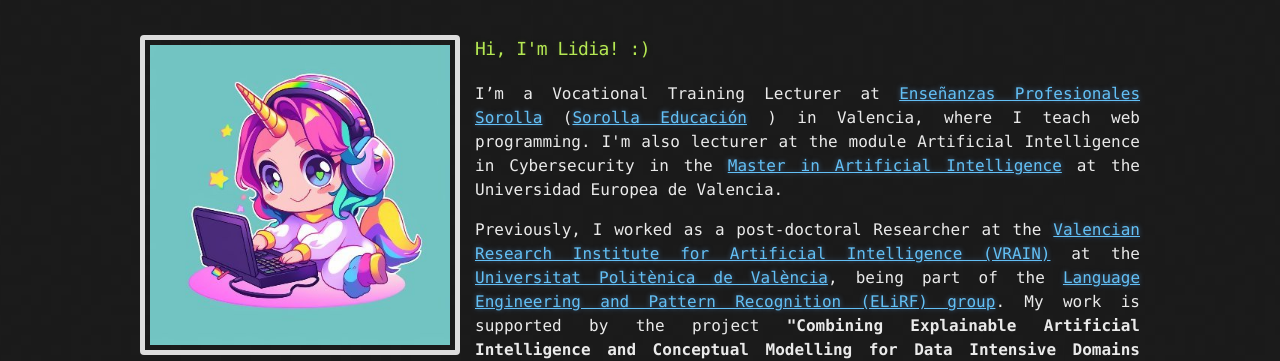
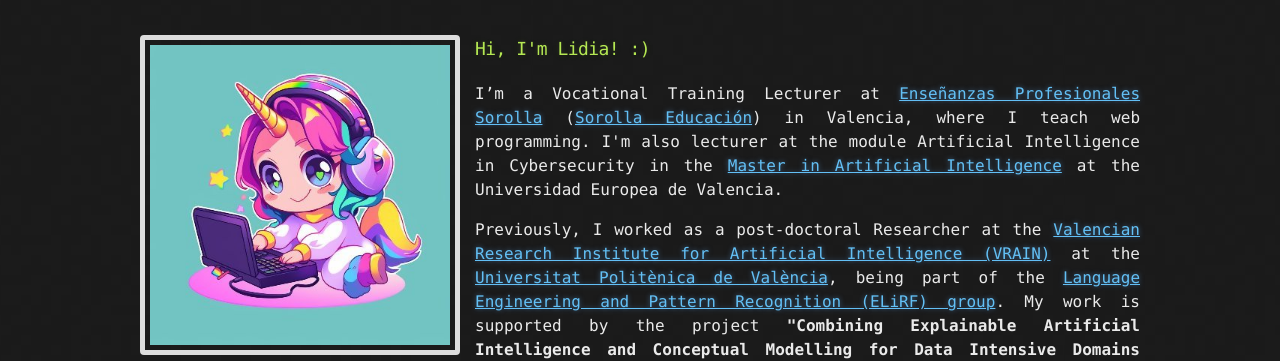
Before and after one commit to liconoc/liconoc.github.io, a Jekyll site: the page built from index.md, in a window 1280 px wide. Shown: the part 166-527 px from the top of the page. Built offline with Jekyll 4.4.1, drawn with Linux system fonts in a browser that asks for light colours.

Commit message:
Update liconoc.html

```diff
--- a/_layouts/liconoc.html
+++ b/_layouts/liconoc.html
@@ -133,7 +133,7 @@
 				<img id="foto" src="images/lilinoc.jpg" >
 				<h3>Hi, I'm Lidia! :)</h3>
 
-				<p>I’m a Vocational Training Lecturer at <a href="https://www.profesionalsorolla.es/">Enseñanzas Profesionales Sorolla</a> (<a href="https://gruposorollaeducacion.es/">Sorolla Educación</a> ) in Valencia, where I teach web programming. I'm also lecturer at the module Artificial Intelligence in Cybersecurity in the <a href="https://universidadeuropea.com/master-inteligencia-artificial-valencia/#plan-de-estudios">Master in Artificial Intelligence</a>  at the Universidad Europea de Valencia.</p>
+				<p>I’m a Vocational Training Lecturer at <a href="https://www.profesionalsorolla.es/">Enseñanzas Profesionales Sorolla</a> (<a href="https://gruposorollaeducacion.es/">Sorolla Educación</a>) in Valencia, where I teach web programming. I'm also lecturer at the module Artificial Intelligence in Cybersecurity in the <a href="https://universidadeuropea.com/master-inteligencia-artificial-valencia/#plan-de-estudios">Master in Artificial Intelligence</a>  at the Universidad Europea de Valencia.</p>
 
 				<p>Previously, I worked as a post‑doctoral Researcher at the <a href="https://vrain.upv.es/" target="_blank">Valencian Research Institute for Artificial Intelligence (VRAIN)</a> at the <a href="https://www.upv.es/" target="_blank">Universitat Politènica de València</a>, being part of the <a href="https://vrain.upv.es/elirf/" target="_blank">Language Engineering and Pattern Recognition (ELiRF) group</a>. My work is supported by the project <span class="bold">"Combining Explainable Artificial Intelligence and Conceptual Modelling for Data Intensive Domains Management" (CIPROM/2021/023)</span>.
 				</p>
@@ -310,7 +310,6 @@ TransparencyScience.</li>
 
 	  <section id="downloads">
 			<ul>
-				<li><a href="mailto:liconoc@upv.es"><img id="icon_mail" class="icon" src="images/mail.png" ></a></li>
 				<li><a href="https://www.linkedin.com/in/liconoc/" target="blank"><img id="icon_linkedin" class="icon" src="images/linkedin.png" ></a></li>
 				<li><a href="https://github.com/liconoc" target="blank"><img id="icon_github" class="icon" src="images/github.png" ></a></li>
 				<li><a href="https://twitter.com/liconoc" target="blank"><img id="icon_twitter" class="icon" src="images/twitter.png" ></a></li>
```
